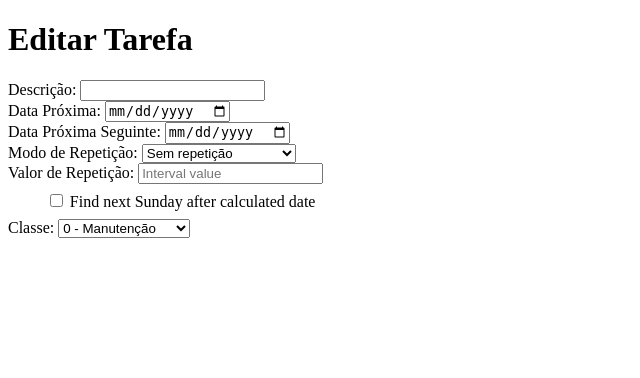
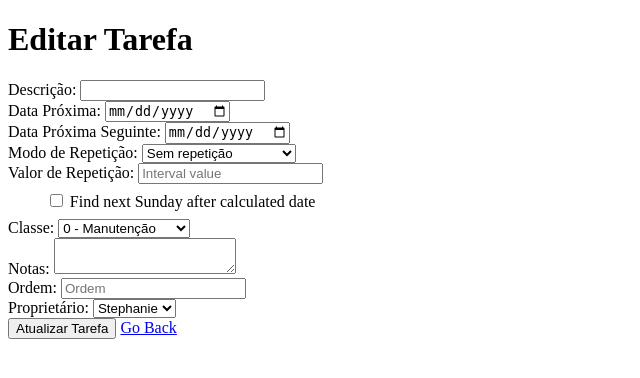
Before and after one commit to StephaniePlatvoet/tarefa2, a Flask app: template templates/editar_tarefa.html in a window 1280 px wide. Shown: the top 378 px of the page, without its empty margins (0-640 px from the left). Run offline with Flask 3, Linux system fonts and the light colour scheme; the template is opened without the code that fills it, so the values that code supplies are empty.

Commit message:
Update editar_tarefa.html

```diff
--- a/templates/editar_tarefa.html
+++ b/templates/editar_tarefa.html
@@ -87,3 +87,58 @@
         </div>
 
         <!-- Notas -->
+        <div>
+            <label for="notas">Notas:</label>
+            <textarea id="notas" name="notas">{{ tarefa.notas }}</textarea>
+        </div>
+
+        <!-- Ordem -->
+        <div class="form-group col-md-3">
+            <label for="ordem">Ordem:</label>
+            <input type="text" id="ordem" name="ordem" value="{{ tarefa.ordem }}" placeholder="Ordem" class="form-control" />
+        </div>
+
+        <!-- Owner -->
+        <div class="form-group col-md-3">
+            <label for="owner">Proprietário:</label>
+            <select name="owner" class="form-control">
+                <option value="steph" {{ 'selected' if tarefa.owner == 'steph' else '' }}>Stephanie</option>
+                <option value="dan" {{ 'selected' if tarefa.owner == 'dan' else '' }}>Daniel</option>
+                <option value="ambos" {{ 'selected' if tarefa.owner == 'ambos' else '' }}>Ambos</option>
+            </select>
+        </div>
+
+        <!-- Botões -->
+        <div>
+            <button type="submit">Atualizar Tarefa</button>
+            <a href="/" class="btn">Go Back</a>
+        </div>
+    </form>
+
+    <script>
+        document.querySelector("[name=intervalo_repeticao_mode]").addEventListener("change", function (event) {
+            var selectedValue = event.target.value;
+            var input = document.querySelector("#intervalo_repeticao_value");
+            if (selectedValue === "days") {
+                input.placeholder = "Days (e.g. 7)";
+            } else if (selectedValue === "weeks") {
+                input.placeholder = "Weeks (e.g. 2)";
+            } else if (selectedValue === "months") {
+                input.placeholder = "Months (e.g. 3)";
+            } else if (selectedValue === "years") {
+                input.placeholder = "Years (e.g. 2)";
+            } else if (selectedValue === "specific_day_of_month") {
+                input.placeholder = "Day of month (e.g. 15)";
+            } else if (selectedValue === "specific_day_of_year") {
+                input.placeholder = "Day and Month (e.g. 30-01)";
+            } else if (selectedValue === "birthday") {
+                input.placeholder = "Month and day (e.g. 30-01)";
+            } else if (["Monday", "Tuesday", "Wednesday", "Thursday", "Friday", "Saturday", "Sunday"].includes(selectedValue)) {
+                input.placeholder = "Não escrever nada aqui!";
+            } else {
+                input.placeholder = "Interval value";
+            }
+        });
+    </script>
+</body>
+</html>
```
